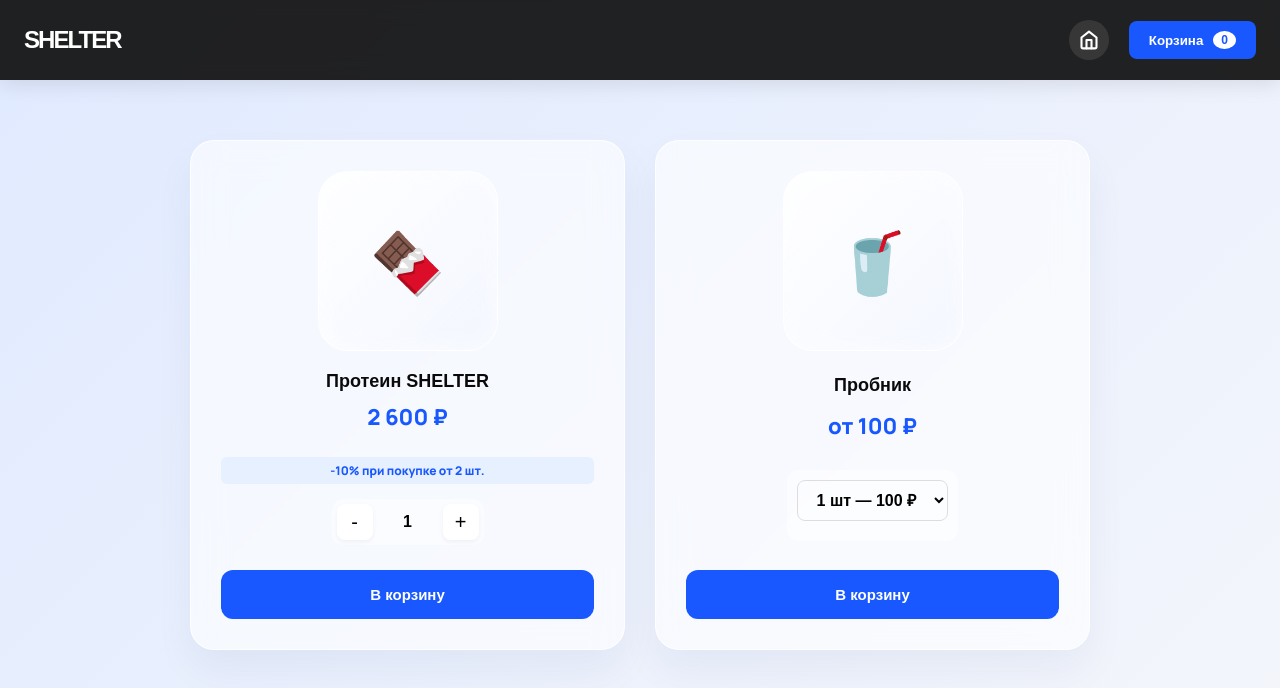
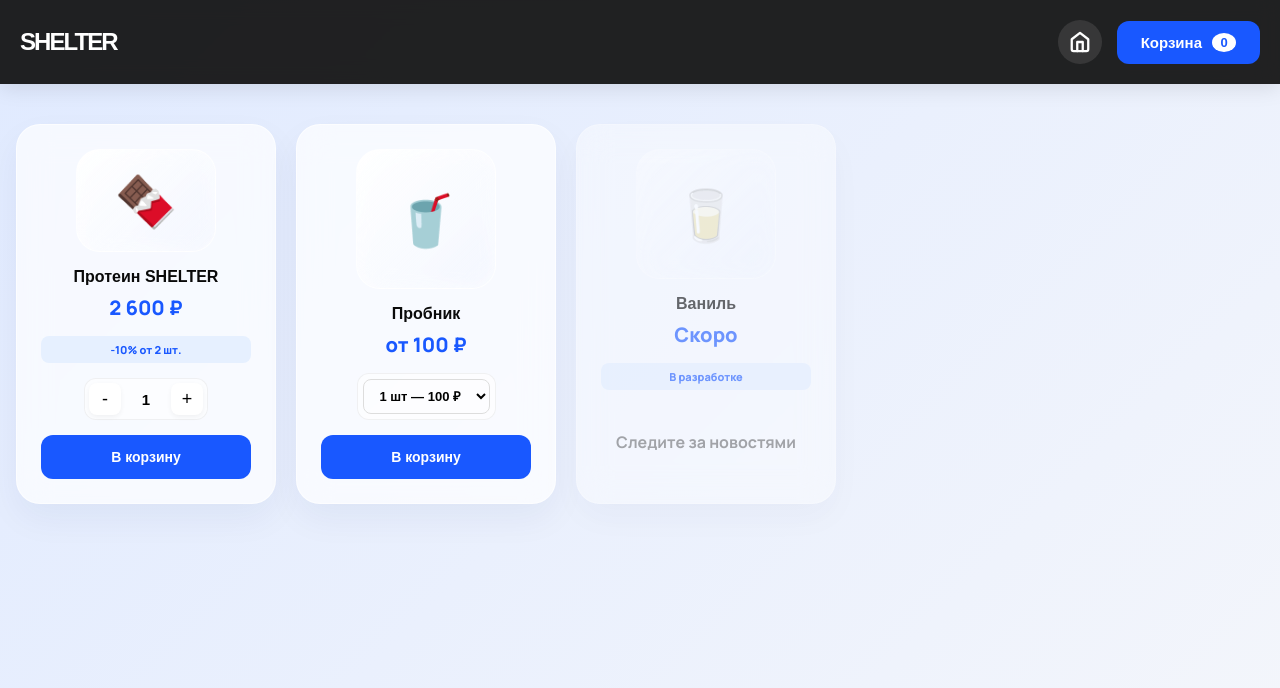
Before and after one commit to zerone01-wg/shelter-norilsk.github.io, a website: page shop.html in a window 1280 px wide. Drawn offline with Linux system fonts and the light colour scheme; a web font is replaced by a local one.

Commit message:
Update shop.html

```diff
--- a/shop.html
+++ b/shop.html
@@ -8,12 +8,12 @@
   <style>
     :root {
       --blue: #1958ff; --black: #0a0a0a; --gray: #707070; --white: #ffffff;
-      --glass-bg: rgba(255, 255, 255, 0.6);
-      --glass-border: rgba(255, 255, 255, 0.8);
+      --glass-bg: rgba(255, 255, 255, 0.7);
+      --glass-border: rgba(255, 255, 255, 0.6);
       --ease: cubic-bezier(0.2, 0.8, 0.2, 1);
     }
 
-    * { box-sizing: border-box; margin: 0; padding: 0; }
+    * { box-sizing: border-box; margin: 0; padding: 0; -webkit-tap-highlight-color: transparent; outline: none; }
 
     body {
       font-family: "Manrope", sans-serif;
@@ -22,7 +22,7 @@
       min-height: 100vh;
     }
     a { text-decoration: none; color: inherit; }
-    .container { width: min(1240px, calc(100% - 48px)); margin: 0 auto; }
+    .container { width: min(1240px, calc(100% - 32px)); margin: 0 auto; }
 
     /* ---------- LOADER ---------- */
     .loader {
@@ -65,34 +65,49 @@
     .header-inner { display: flex; justify-content: space-between; align-items: center; }
 
     .logo { font-family: "Unbounded", sans-serif; font-size: 24px; font-weight: 800; letter-spacing: -0.08em; }
-    .logo:hover { color: var(--blue); }
 
-    .nav { display: flex; gap: 20px; align-items: center; }
+    .nav { display: flex; gap: 15px; align-items: center; }
 
-    /* Иконка домика */
-    .home-icon { display: flex; align-items: center; justify-content: center; width: 40px; height: 40px; border-radius: 50%; background: rgba(255,255,255,0.1); transition: background 0.2s, transform 0.2s; }
+    .home-icon { display: flex; align-items: center; justify-content: center; width: 44px; height: 44px; border-radius: 50%; background: rgba(255,255,255,0.1); transition: background 0.2s, transform 0.2s; }
     .home-icon:hover { background: var(--blue); transform: translateY(-2px); }
-    .home-icon svg { width: 20px; height: 20px; color: var(--white); }
+    .home-icon svg { width: 22px; height: 22px; color: var(--white); }
 
     .cart-btn {
-      background: var(--blue); color: var(--white); padding: 10px 20px; border-radius: 8px;
+      background: var(--blue); color: var(--white); padding: 12px 24px; border-radius: 12px;
       font-weight: 800; display: flex; align-items: center; gap: 10px; cursor: pointer; border: none;
-      transition: transform 0.2s, background 0.2s;
+      transition: transform 0.2s, background 0.2s; font-size: 15px;
     }
     .cart-btn:hover { transform: translateY(-2px); background: #1045d6; }
-    .cart-count { background: var(--white); color: var(--blue); border-radius: 50%; padding: 2px 8px; font-size: 12px; min-width: 22px; text-align: center; }
+    .cart-count { background: var(--white); color: var(--blue); border-radius: 50%; padding: 2px 8px; font-size: 13px; min-width: 24px; text-align: center; }
 
-    /* ---------- PRODUCTS ---------- */
-    .products-grid {
-      display: grid; grid-template-columns: repeat(auto-fit, minmax(280px, 1fr));
-      gap: 30px; padding: 60px 0; max-width: 900px; margin: 0 auto;
+    /* ---------- HORIZONTAL SCROLL GRID ---------- */
+    .scroll-wrapper {
+      padding: 40px 0;
+      overflow-x: auto;
+      scroll-snap-type: x mandatory;
+      -webkit-overflow-scrolling: touch;
+      scrollbar-width: none; /* Firefox */
+    }
+    .scroll-wrapper::-webkit-scrollbar { display: none; } /* Chrome/Safari */
+
+    .products-track {
+      display: flex;
+      gap: 20px;
+      width: max-content;
+      padding: 0 16px;
     }
 
+    /* Квадратные карточки */
     .product-card {
-      background: var(--glass-bg); backdrop-filter: blur(16px); -webkit-backdrop-filter: blur(16px);
+      width: 260px;
+      height: 380px;
+      scroll-snap-align: center;
+      background: var(--glass-bg);
+      backdrop-filter: blur(16px); -webkit-backdrop-filter: blur(16px);
       border: 1px solid var(--glass-border);
-      border-radius: 24px; padding: 30px;
-      box-shadow: 0 20px 40px rgba(12, 35, 95, 0.05);
+      border-radius: 24px;
+      padding: 24px;
+      box-shadow: 0 15px 35px rgba(12, 35, 95, 0.05);
       text-align: center;
       transition: transform 0.3s var(--ease), box-shadow 0.3s, background 0.3s;
       display: flex; flex-direction: column; justify-content: space-between;
@@ -100,48 +115,58 @@
       position: relative;
       overflow: hidden;
     }
-    .product-card::before {
-      content: ""; position: absolute; top: 0; left: -100%; width: 50%; height: 100%;
-      background: linear-gradient(to right, rgba(255,255,255,0) 0%, rgba(255,255,255,0.4) 50%, rgba(255,255,255,0) 100%);
-      transform: skewX(-25deg); transition: left 0.6s;
+
+    .product-card:hover {
+      transform: translateY(-5px);
+      box-shadow: 0 25px 50px rgba(12, 35, 95, 0.12);
+      background: rgba(255, 255, 255, 0.9);
     }
-    .product-card:hover::before { left: 150%; }
-    .product-card:hover { transform: translateY(-8px); box-shadow: 0 30px 60px rgba(12, 35, 95, 0.15); background: rgba(255, 255, 255, 0.85); }
 
     .product-img {
-      width: 180px; height: 180px; margin: 0 auto 20px;
+      width: 140px; height: 140px; margin: 0 auto 15px;
       background: linear-gradient(135deg, rgba(255,255,255,0.9), rgba(240,244,255,0.5));
-      border-radius: 30px; display: flex; align-items: center; justify-content: center;
-      font-size: 60px; box-shadow: inset 0 0 20px rgba(255,255,255,0.5);
+      border-radius: 24px; display: flex; align-items: center; justify-content: center;
+      font-size: 50px; box-shadow: inset 0 0 20px rgba(255,255,255,0.5);
       border: 1px solid rgba(255,255,255,0.8);
+      overflow: hidden;
+    }
+    .product-img img { width: 100%; height: 100%; object-fit: contain; padding: 10px; }
+
+    .product-info {
+      display: flex;
+      flex-direction: column;
+      flex-grow: 1;
+      justify-content: center;
     }
 
-    .product-title { font-family: "Unbounded", sans-serif; font-size: 18px; margin-bottom: 10px; }
-    .product-price { font-size: 22px; font-weight: 800; color: var(--blue); margin-bottom: 25px; }
+    .product-title { font-family: "Unbounded", sans-serif; font-size: 16px; margin-bottom: 8px; line-height: 1.2; }
+    .product-price { font-size: 20px; font-weight: 800; color: var(--blue); margin-bottom: 15px; }
+
+    .discount-badge {
+      background: #e6f0ff; color: var(--blue); font-weight: 800; font-size: 11px;
+      padding: 6px 12px; border-radius: 8px; margin-bottom: 15px; display: inline-block;
+    }
 
     .qty-controls {
-      display: flex; justify-content: center; align-items: center; gap: 15px; margin-bottom: 25px;
-      background: rgba(255,255,255,0.5); border-radius: 12px; padding: 5px; width: fit-content; margin: 0 auto 25px auto;
+      display: flex; justify-content: center; align-items: center; gap: 10px; margin-bottom: 15px;
+      background: rgba(255,255,255,0.6); border-radius: 12px; padding: 4px; width: fit-content; margin: 0 auto 15px auto;
+      border: 1px solid rgba(0,0,0,0.05);
     }
     .qty-btn {
-      width: 36px; height: 36px; border: none; background: var(--white);
-      font-size: 20px; cursor: pointer; border-radius: 8px; box-shadow: 0 2px 5px rgba(0,0,0,0.05);
+      width: 32px; height: 32px; border: none; background: var(--white);
+      font-size: 18px; cursor: pointer; border-radius: 8px; box-shadow: 0 2px 5px rgba(0,0,0,0.05);
       transition: background 0.2s, transform 0.1s;
+      display: flex; align-items: center; justify-content: center;
     }
     .qty-btn:active { transform: scale(0.9); }
-    .qty-input { width: 40px; text-align: center; font-size: 16px; font-weight: 700; border: none; background: transparent; }
+    .qty-input { width: 30px; text-align: center; font-size: 15px; font-weight: 700; border: none; background: transparent; }
 
     .add-to-cart {
-      width: 100%; padding: 16px; background: var(--blue); color: var(--white);
-      border: none; border-radius: 12px; font-weight: 800; cursor: pointer; font-size: 15px;
+      width: 100%; padding: 14px; background: var(--blue); color: var(--white);
+      border: none; border-radius: 12px; font-weight: 800; cursor: pointer; font-size: 14px;
       transition: background 0.2s, transform 0.2s;
     }
     .add-to-cart:hover { background: #1045d6; transform: translateY(-2px); }
-
-    .discount-badge {
-      background: #e6f0ff; color: var(--blue); font-weight: 800; font-size: 12px;
-      padding: 5px 10px; border-radius: 6px; margin-bottom: 15px; display: inline-block;
-    }
 
     /* ---------- MODAL (Окно товара) ---------- */
     .modal-overlay {
@@ -160,11 +185,12 @@
     .modal-overlay.active .modal-content { transform: translateY(0); }
 
     .modal-close {
-      position: absolute; top: 15px; right: 15px; background: rgba(0,0,0,0.1); border: none;
-      width: 30px; height: 30px; border-radius: 50%; cursor: pointer; font-size: 20px;
+      position: absolute; top: 15px; right: 15px; background: rgba(0,0,0,0.05); border: none;
+      width: 36px; height: 36px; border-radius: 50%; cursor: pointer; font-size: 24px;
       display: flex; align-items: center; justify-content: center; z-index: 10;
+      transition: background 0.2s;
     }
-    .modal-close:hover { background: rgba(0,0,0,0.2); }
+    .modal-close:hover { background: rgba(0,0,0,0.1); }
 
     .modal-body { display: flex; flex-direction: column; }
     @media(min-width: 768px) {
@@ -174,9 +200,9 @@
     }
 
     .modal-img { max-width: 100%; height: auto; border-radius: 12px; }
-    .modal-info h2 { font-family: "Unbounded", sans-serif; font-size: 28px; margin-bottom: 10px; }
+    .modal-info h2 { font-family: "Unbounded", sans-serif; font-size: 26px; margin-bottom: 10px; line-height: 1.2; }
     .modal-info .price { font-size: 24px; font-weight: 800; color: var(--blue); margin-bottom: 20px; }
-    .modal-info p { color: var(--gray); line-height: 1.6; margin-bottom: 20px; font-size: 15px; }
+    .modal-info p { color: var(--gray); line-height: 1.6; margin-bottom: 25px; font-size: 15px; }
 
     /* ---------- CART ---------- */
     .cart-modal { position: fixed; inset: 0; background: rgba(0,0,0,0.4); backdrop-filter: blur(4px); display: none; justify-content: flex-end; z-index: 100; opacity: 0; transition: opacity 0.3s; }
@@ -191,19 +217,19 @@
     .cart-modal.active .cart-content { transform: translateX(0); }
 
     .cart-header { display: flex; justify-content: space-between; align-items: center; margin-bottom: 30px; }
-    .close-cart { background: none; border: none; font-size: 30px; cursor: pointer; color: var(--gray); }
+    .close-cart { background: none; border: none; font-size: 32px; cursor: pointer; color: var(--gray); }
 
     .cart-items { flex-grow: 1; overflow-y: auto; }
     .cart-item { display: flex; justify-content: space-between; align-items: center; margin-bottom: 15px; padding-bottom: 15px; border-bottom: 1px solid #eee; font-size: 15px; }
-    .remove-item { background: none; border: none; color: #ff4d4d; font-size: 18px; cursor: pointer; margin-left: 10px; }
+    .remove-item { background: none; border: none; color: #ff4d4d; font-size: 20px; cursor: pointer; margin-left: 10px; }
 
     .cart-total { font-size: 22px; font-weight: 800; margin: 20px 0; display: flex; justify-content: space-between; border-top: 2px solid #eee; padding-top: 20px; }
     .discount-row { font-size: 14px; color: var(--blue); font-weight: 700; margin-bottom: 5px; display: flex; justify-content: space-between; }
-    .checkout-btn { background: var(--black); color: var(--white); padding: 18px; border: none; border-radius: 12px; font-weight: 800; cursor: pointer; width: 100%; transition: background 0.2s; }
+    .checkout-btn { background: var(--black); color: var(--white); padding: 18px; border: none; border-radius: 12px; font-weight: 800; cursor: pointer; width: 100%; transition: background 0.2s; font-size: 16px; }
     .checkout-btn:hover { background: #333; }
 
     /* ---------- CHECKOUT ---------- */
-    .checkout-section { display: none; padding: 60px 0; max-width: 600px; margin: 0 auto; }
+    .checkout-section { display: none; padding: 40px 0; max-width: 600px; margin: 0 auto; }
     .checkout-section.active { display: block; }
     .form-group { margin-bottom: 20px; }
     .form-group label { display: block; margin-bottom: 8px; font-weight: 700; font-size: 14px; }
@@ -242,16 +268,19 @@
     </div>
   </header>
 
-  <main class="container">
-    <!-- СЕТКА ТОВАРОВ -->
-    <div class="products-grid" id="productsView">
+  <main>
+    <!-- ГОРИЗОНТАЛЬНАЯ ЛЕНТА ТОВАРОВ -->
+    <div class="scroll-wrapper" id="productsView">
+      <div class="products-track">
 
         <!-- Карточка 1 (Банка) -->
         <div class="product-card" onclick="openModal('can')">
           <div class="product-img">🍫</div>
+          <div class="product-info">
             <h3 class="product-title">Протеин SHELTER</h3>
             <div class="product-price">2 600 ₽</div>
-        <div class="discount-badge">-10% при покупке от 2 шт.</div>
+            <div class="discount-badge">-10% от 2 шт.</div>
+          </div>
           <div class="qty-controls" onclick="event.stopPropagation();">
             <button class="qty-btn" onclick="changeQty('can', -1)">-</button>
             <input type="text" class="qty-input" id="qty-can" value="1" readonly>
@@ -263,10 +292,12 @@
         <!-- Карточка 2 (Пробник) -->
         <div class="product-card" onclick="openModal('sample')">
           <div class="product-img">🥤</div>
+          <div class="product-info">
             <h3 class="product-title">Пробник</h3>
             <div class="product-price">от 100 ₽</div>
-        <div class="qty-controls" style="flex-direction: column; padding: 10px;" onclick="event.stopPropagation();">
-          <select id="sample-type" class="qty-input" style="width: 100%; padding: 10px; margin-bottom: 10px; border: 1px solid #ddd; border-radius: 8px;">
+          </div>
+          <div class="qty-controls" style="flex-direction: column; padding: 5px;" onclick="event.stopPropagation();">
+            <select id="sample-type" class="qty-input" style="width: 100%; padding: 8px; border: 1px solid #ddd; border-radius: 8px; font-size: 13px;">
               <option value="1">1 шт — 100 ₽</option>
               <option value="5">5 шт — 450 ₽</option>
               <option value="10">10 шт — 900 ₽</option>
@@ -275,10 +306,22 @@
           <button class="add-to-cart" onclick="event.stopPropagation(); addToCart('sample')">В корзину</button>
         </div>
 
+        <!-- Карточка 3 (Скоро) -->
+        <div class="product-card" style="opacity: 0.6; cursor: default;">
+          <div class="product-img">🥛</div>
+          <div class="product-info">
+            <h3 class="product-title">Ваниль</h3>
+            <div class="product-price">Скоро</div>
+            <div class="discount-badge">В разработке</div>
+          </div>
+          <div style="height: 80px; display: flex; align-items: center; justify-content: center; color: var(--gray); font-weight: 700;">Следите за новостями</div>
+        </div>
+
+      </div>
     </div>
 
     <!-- ФОРМА ОФОРМЛЕНИЯ -->
-    <div class="checkout-section" id="checkoutView">
+    <div class="checkout-section container" id="checkoutView">
       <h2 style="font-family: 'Unbounded'; margin-bottom: 30px; text-align: center;">Оформление заказа</h2>
       <form id="orderForm">
         <div class="form-group">
@@ -314,7 +357,7 @@
           <h2 id="modalTitle">Название</h2>
           <div class="price" id="modalPrice">0 ₽</div>
           <p id="modalDesc">Описание...</p>
-          <button class="add-to-cart" onclick="addToCart('can'); closeModal(event)" id="modalBtn">Добавить в корзину</button>
+          <button class="add-to-cart" id="modalBtn">Добавить в корзину</button>
         </div>
       </div>
     </div>
@@ -354,10 +397,9 @@
     let cart = JSON.parse(localStorage.getItem('shelterCart')) || { can: 0, sample: 0, samplePrice: 0 };
     const MAX_SAMPLES = 10;
 
-    // Данные для модальных окон
     const productData = {
       can: {
-        title: "Протеин SHELTER Deep Chocolate",
+        title: "Протеин SHELTER",
         price: "2 600 ₽",
         desc: "Чистый сывороточный протеин с глубоким шоколадным вкусом. Без сахара. 18 г белка на порцию. Идеально для восстановления после тренировок.",
         img: "images/shelter-protein-chocolate.jpg"
@@ -371,21 +413,16 @@
     };
 
     function openModal(type) {
+      if (!productData[type]) return;
       const data = productData[type];
       document.getElementById('modalTitle').innerText = data.title;
       document.getElementById('modalPrice').innerText = data.price;
       document.getElementById('modalDesc').innerText = data.desc;
       document.getElementById('modalImg').src = data.img;
 
-      // Меняем кнопку для пробников (чтобы она не добавляла банку)
       const btn = document.getElementById('modalBtn');
-      if (type === 'can') {
-        btn.innerText = "Добавить банку в корзину";
-        btn.onclick = (e) => { addToCart('can'); closeModal(e); };
-      } else {
-        btn.innerText = "Добавить пробники в корзину";
-        btn.onclick = (e) => { addToCart('sample'); closeModal(e); };
-      }
+      btn.innerText = "Добавить в корзину";
+      btn.onclick = (e) => { addToCart(type); closeModal(e); };
 
       document.getElementById('productModal').classList.add('active');
     }
@@ -494,7 +531,6 @@
       window.scrollTo(0, 0);
     };
 
-    // Валидация формы
     document.getElementById('orderForm').onsubmit = (e) => {
       e.preventDefault();
       const inputs = e.target.querySelectorAll('input');
```
Lines whose indentation alone changed are shown as unchanged.
